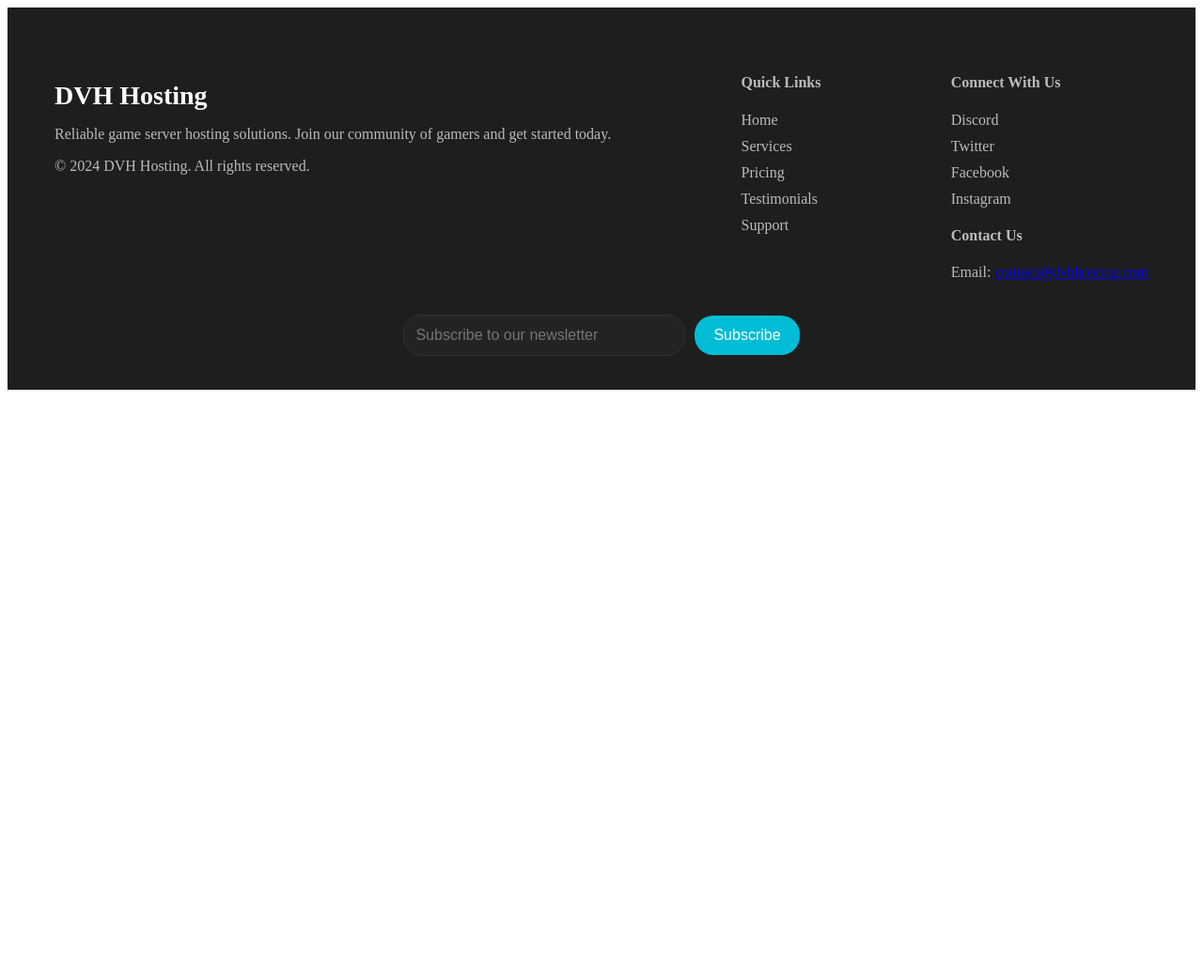
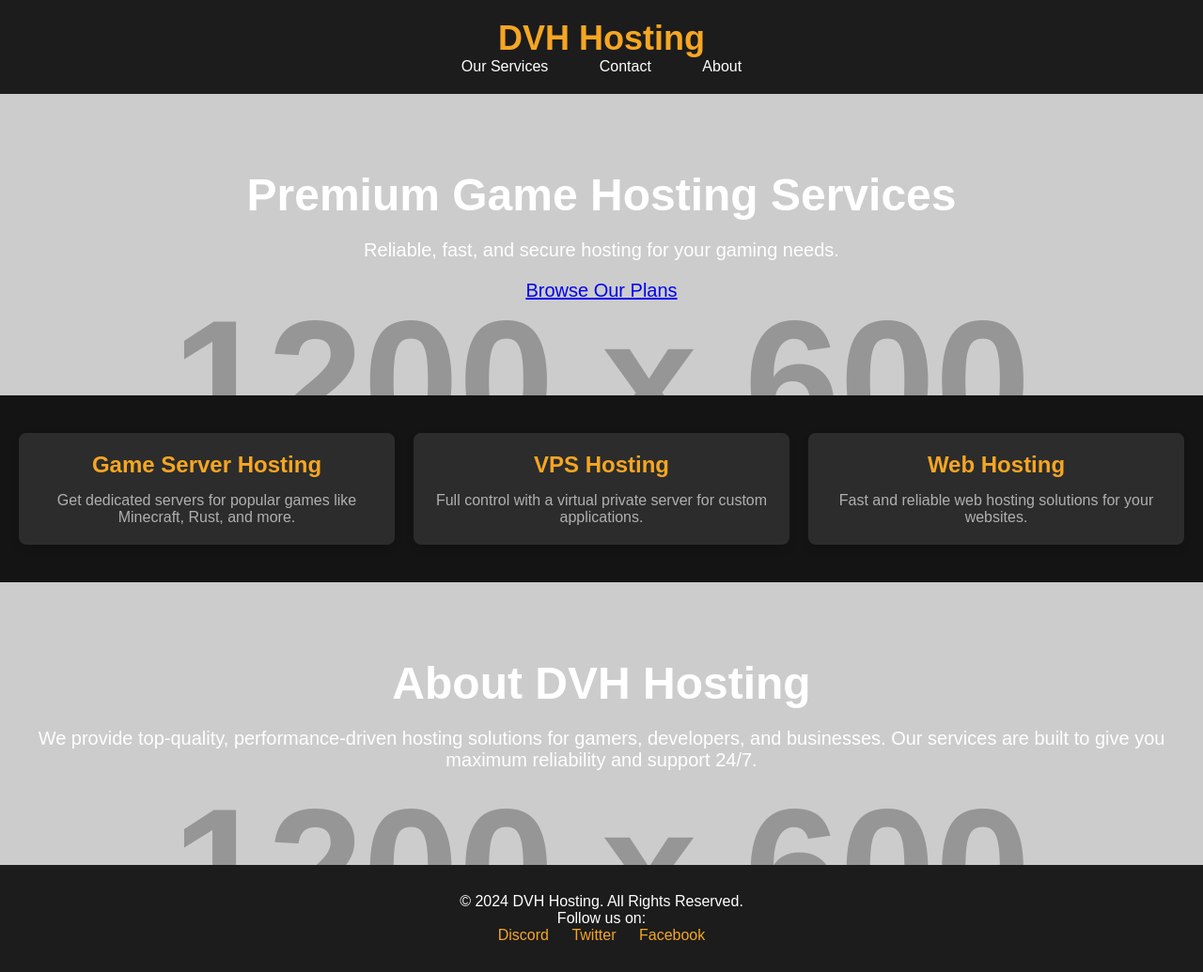
Before and after one commit to johnkouk007/johnkouk007.github.io, a plain HTML site: page index.html in a window 1280 px wide. Shown: the whole page at 94% size. Before the commit the page ends 800 px from the top, so only its background shows below. Drawn offline with Linux system fonts and the light colour scheme; placeholder pictures from the web are drawn by us.

Commit message:
index.html

```diff
--- a/index.html
+++ b/index.html
@@ -1,133 +1,173 @@
-<!-- Footer -->
-<footer>
-    <div class="footer-container">
-        <div class="footer-left">
-            <h3>DVH Hosting</h3>
-            <p>Reliable game server hosting solutions. Join our community of gamers and get started today.</p>
-            <p>&copy; 2024 DVH Hosting. All rights reserved.</p>
-        </div>
-        <div class="footer-middle">
-            <h4>Quick Links</h4>
-            <ul>
-                <li><a href="#">Home</a></li>
-                <li><a href="#services">Services</a></li>
-                <li><a href="#pricing">Pricing</a></li>
-                <li><a href="#testimonials">Testimonials</a></li>
-                <li><a href="#">Support</a></li>
-            </ul>
-        </div>
-        <div class="footer-right">
-            <h4>Connect With Us</h4>
-            <ul class="social-links">
-                <li><a href="#" target="_blank">Discord</a></li>
-                <li><a href="#" target="_blank">Twitter</a></li>
-                <li><a href="#" target="_blank">Facebook</a></li>
-                <li><a href="#" target="_blank">Instagram</a></li>
-            </ul>
-            <h4>Contact Us</h4>
-            <p>Email: <a href="mailto:contact@dvhhosting.com">contact@dvhhosting.com</a></p>
-        </div>
-    </div>
-    <div class="footer-bottom">
-        <form action="#" method="POST">
-            <input type="email" placeholder="Subscribe to our newsletter" required>
-            <button type="submit">Subscribe</button>
-        </form>
-    </div>
-</footer>
-
-<style>
-    footer {
-        background-color: #1e1e1e;
-        padding: 50px 50px 20px;
-        color: #bbb;
-        font-size: 16px;
+<!DOCTYPE html>
+<html lang="en">
+<head>
+  <meta charset="UTF-8">
+  <meta name="viewport" content="width=device-width, initial-scale=1.0">
+  <meta http-equiv="X-UA-Compatible" content="ie=edge">
+  <title>DVH Hosting</title>
+  <style>
+    /* Reset some default styles */
+    * {
+      margin: 0;
+      padding: 0;
+      box-sizing: border-box;
     }
 
-    .footer-container {
-        display: flex;
-        justify-content: space-between;
-        flex-wrap: wrap;
-        gap: 30px;
-        margin-bottom: 20px;
+    body {
+      font-family: 'Arial', sans-serif;
+      background-color: #141414;
+      color: #fff;
+      overflow-x: hidden;
     }
 
-    .footer-left h3 {
-        font-size: 28px;
-        color: #fff;
-        margin-bottom: 10px;
+    header {
+      background: #1c1c1c;
+      padding: 20px 0;
+      text-align: center;
+      animation: fadeIn 2s ease-in-out;
     }
 
-    .footer-left p {
-        font-size: 16px;
-        margin-bottom: 5px;
+    header h1 {
+      color: #f5a623;
+      font-size: 36px;
     }
 
-    .footer-middle ul {
-        list-style: none;
-        padding: 0;
+    header nav a {
+      color: #fff;
+      text-decoration: none;
+      padding: 15px;
+      margin: 10px;
+      transition: background-color 0.3s ease;
     }
 
-    .footer-middle ul li {
-        margin: 10px 0;
+    header nav a:hover {
+      background-color: #f5a623;
+      border-radius: 5px;
     }
 
-    .footer-middle ul li a {
-        color: #bbb;
-        text-decoration: none;
+    .hero-section {
+      background-image: url('https://via.placeholder.com/1200x600');
+      background-size: cover;
+      padding: 80px 20px;
+      text-align: center;
+      color: #fff;
+      animation: fadeIn 3s ease-in-out;
     }
 
-    .footer-middle ul li a:hover {
-        color: #00bcd4;
+    .hero-section h2 {
+      font-size: 48px;
+      font-weight: bold;
     }
 
-    .footer-right ul {
-        list-style: none;
-        padding: 0;
+    .hero-section p {
+      font-size: 20px;
+      margin: 20px 0;
     }
 
-    .footer-right ul li {
-        margin: 10px 0;
+    .services {
+      display: grid;
+      grid-template-columns: repeat(3, 1fr);
+      gap: 20px;
+      padding: 40px 20px;
+      animation: fadeIn 2.5s ease-in-out;
     }
 
-    .footer-right ul li a {
-        color: #bbb;
-        text-decoration: none;
+    .service-card {
+      background-color: #2c2c2c;
+      padding: 20px;
+      border-radius: 8px;
+      text-align: center;
+      box-shadow: 0 4px 8px rgba(0, 0, 0, 0.1);
     }
 
-    .footer-right ul li a:hover {
-        color: #00bcd4;
+    .service-card h3 {
+      color: #f5a623;
+      font-size: 24px;
+      margin-bottom: 15px;
     }
 
-    .footer-bottom form {
-        display: flex;
-        justify-content: center;
-        gap: 10px;
-        align-items: center;
+    .service-card p {
+      color: #b0b0b0;
+      font-size: 16px;
     }
 
-    .footer-bottom input {
-        padding: 12px;
-        width: 300px;
-        border-radius: 20px;
-        border: 1px solid #333;
-        background-color: #232323;
-        color: #fff;
-        font-size: 16px;
+    footer {
+      background-color: #1c1c1c;
+      color: #fff;
+      padding: 30px 20px;
+      text-align: center;
     }
 
-    .footer-bottom button {
-        padding: 12px 20px;
-        border-radius: 20px;
-        background-color: #00bcd4;
-        color: #fff;
-        font-size: 16px;
-        border: none;
-        cursor: pointer;
-        transition: background-color 0.3s ease;
+    footer a {
+      color: #f5a623;
+      text-decoration: none;
+      margin: 0 10px;
     }
 
-    .footer-bottom button:hover {
-        background-color: #0097a7;
+    footer a:hover {
+      text-decoration: underline;
     }
-</style>
+
+    /* Animation */
+    @keyframes fadeIn {
+      0% {
+        opacity: 0;
+        transform: translateY(30px);
+      }
+      100% {
+        opacity: 1;
+        transform: translateY(0);
+      }
+    }
+  </style>
+</head>
+<body>
+  <!-- Header Section -->
+  <header>
+    <h1>DVH Hosting</h1>
+    <nav>
+      <a href="#services">Our Services</a>
+      <a href="#contact">Contact</a>
+      <a href="#about">About</a>
+    </nav>
+  </header>
+
+  <!-- Hero Section -->
+  <section class="hero-section">
+    <h2>Premium Game Hosting Services</h2>
+    <p>Reliable, fast, and secure hosting for your gaming needs.</p>
+    <p><a href="#services">Browse Our Plans</a></p>
+  </section>
+
+  <!-- Services Section -->
+  <section id="services" class="services">
+    <div class="service-card">
+      <h3>Game Server Hosting</h3>
+      <p>Get dedicated servers for popular games like Minecraft, Rust, and more.</p>
+    </div>
+    <div class="service-card">
+      <h3>VPS Hosting</h3>
+      <p>Full control with a virtual private server for custom applications.</p>
+    </div>
+    <div class="service-card">
+      <h3>Web Hosting</h3>
+      <p>Fast and reliable web hosting solutions for your websites.</p>
+    </div>
+  </section>
+
+  <!-- About Section -->
+  <section id="about" class="hero-section" style="background-color: #2c2c2c;">
+    <h2>About DVH Hosting</h2>
+    <p>We provide top-quality, performance-driven hosting solutions for gamers, developers, and businesses. Our services are built to give you maximum reliability and support 24/7.</p>
+  </section>
+
+  <!-- Footer Section -->
+  <footer>
+    <p>&copy; 2024 DVH Hosting. All Rights Reserved.</p>
+    <p>Follow us on:</p>
+    <a href="https://discord.com/invite/yourdiscord" target="_blank">Discord</a>
+    <a href="https://twitter.com/yourcompany" target="_blank">Twitter</a>
+    <a href="https://www.facebook.com/yourcompany" target="_blank">Facebook</a>
+  </footer>
+</body>
+</html>
```
